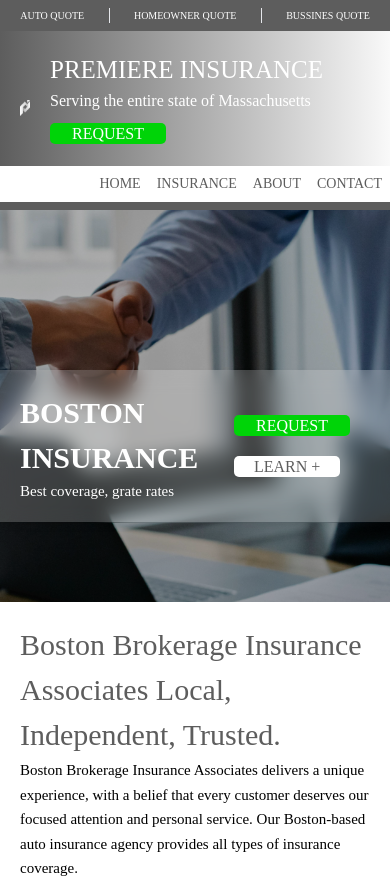
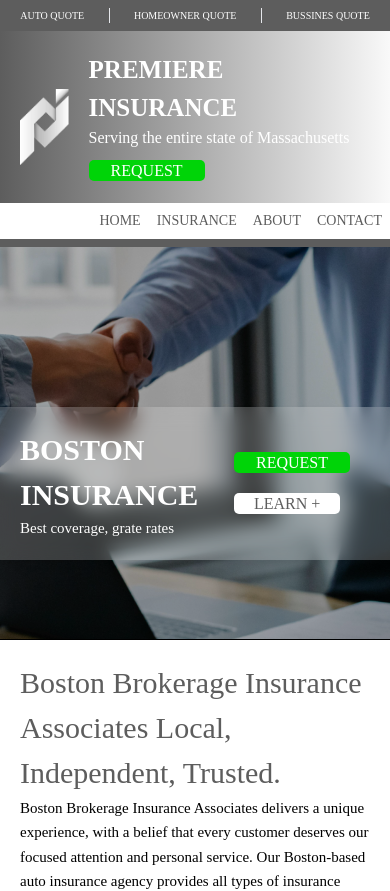
Before and after one commit to BrunoCotaXavier/premiere-insurance, a Next.js app in the folder premiere-insurance/: page / in a window 390 px wide. Shown: the top 891 px of the page. Built offline with nearby package versions, Linux system fonts and the light colour scheme.

Commit message:
fix/header-logo

```diff
--- a/premiere-insurance/src/components/header/index.js
+++ b/premiere-insurance/src/components/header/index.js
@@ -34,10 +34,10 @@ export default function Header() {
             </div>
             <div className="gradient-right pt-5 p-5 sm:pl-40 flex items-center">
                 <div className="sm:pr-10 pr-5 pt-5">
-                    <img src="/images/Logo_SemFundo.png" className="sm:w-full sm:h-auto w-10 h-auto" />
+                    <img src="/images/Logo_SemFundo.png" className="sm:w-full sm:h-auto w-50 h-auto" />
                 </div>
                 <div>
-                    <h1 className="sm:text-50 text-25 text-white">PREMIERE INSURANCE</h1>
+                    <h1 className="sm:text-50 text-25 text-white font-bold sm:font-thin">PREMIERE INSURANCE</h1>
                     <h2 className="text-white pb-2">Serving the entire state of Massachusetts </h2>
                     <PrimaryButton url={"/services"} />
                 </div>
```
